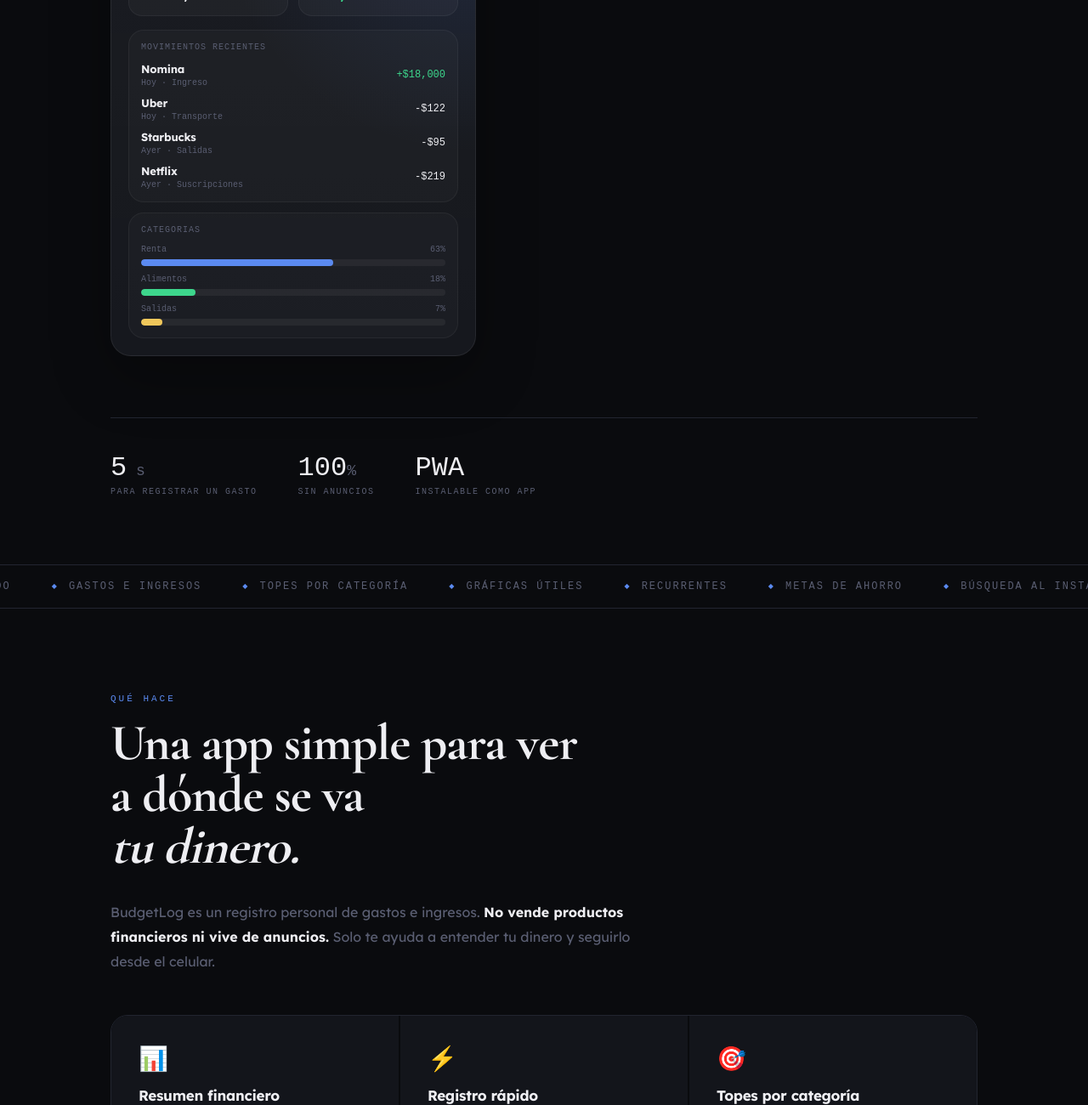
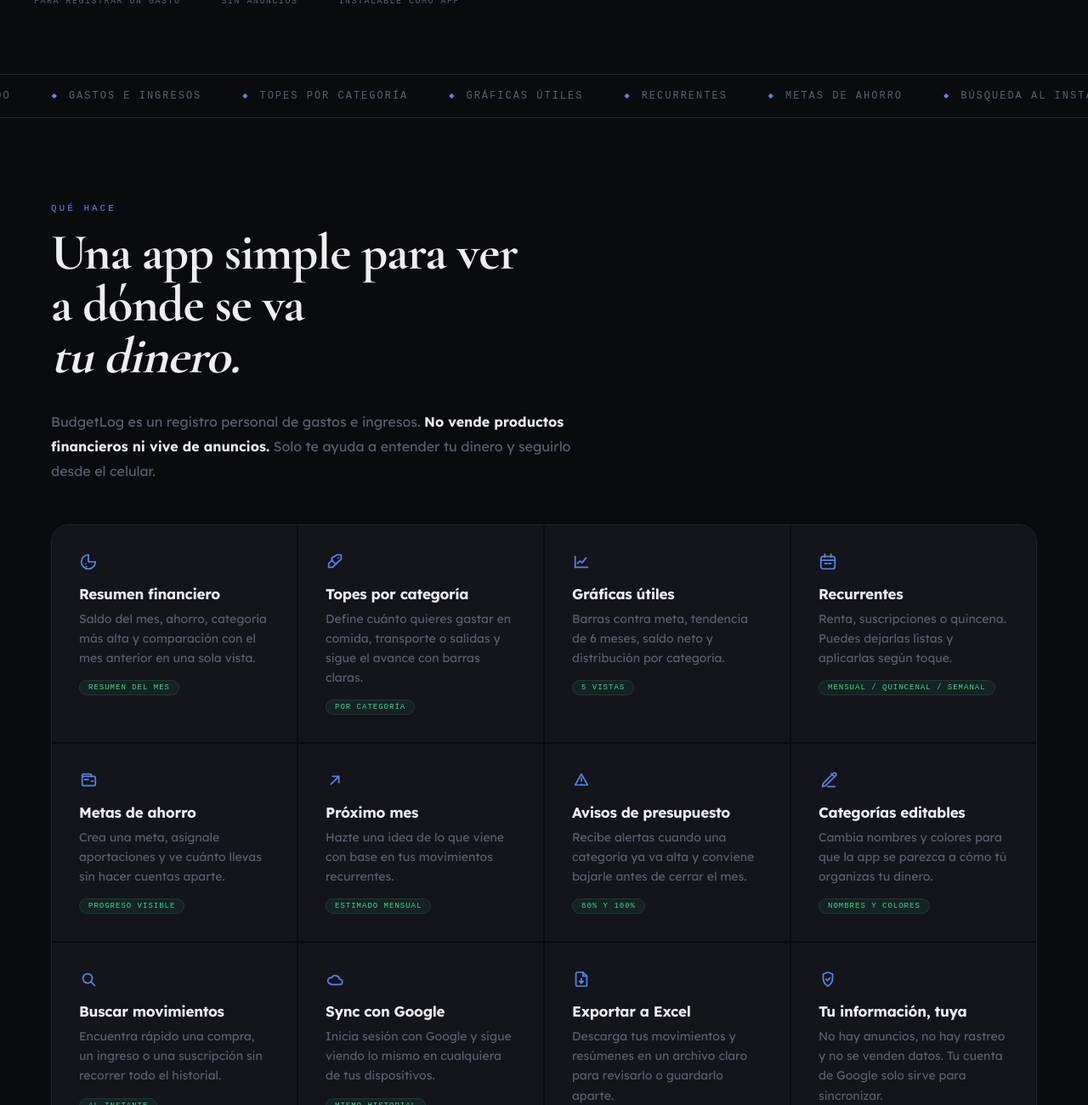
Before and after one commit to ExtremelyPowerfulCapybara/Budget-Tracker, a plain HTML site: page landing.html in a window 1280 px wide. Shown: the part 840-2140 px from the top of the page at 85% size. Drawn offline with nearby package versions, Linux system fonts and the light colour scheme; a web font is replaced by a local one.

Commit message:
Icons/UX

```diff
--- a/landing.html
+++ b/landing.html
@@ -101,10 +101,12 @@ nav {
   flex-direction: column;
   justify-content: center;
   padding: 120px 40px 80px;
-  max-width: 1100px;
+  max-width: 1280px;
   margin: 0 auto;
   z-index: 1;
 }
+.hero-copy { min-width: 0; }
+.hero-side { min-width: 0; }
 
 .hero-eyebrow {
   font-family: var(--font-mono);
@@ -159,7 +161,8 @@ nav {
 
 .hero-preview {
   margin-top: 34px;
-  max-width: 430px;
+  width: 100%;
+  max-width: 500px;
   opacity: 0;
   animation: fadeUp 0.85s ease 0.58s forwards;
 }
@@ -170,7 +173,7 @@ nav {
     var(--surface);
   border: 1px solid rgba(255,255,255,0.07);
   border-radius: 24px;
-  box-shadow: 0 24px 70px rgba(0,0,0,0.28);
+  box-shadow: 0 20px 56px rgba(0,0,0,0.24);
   overflow: hidden;
 }
 .preview-shell::before {
@@ -402,7 +405,7 @@ nav {
 .section {
   position: relative;
   z-index: 1;
-  max-width: 1100px;
+  max-width: 1240px;
   margin: 0 auto;
   padding: 100px 40px;
 }
@@ -443,12 +446,12 @@ nav {
 .feature-card {
   background: var(--surface);
   padding: 32px;
-  transition: background 0.2s;
+  transition: background .2s ease, transform .2s ease, box-shadow .2s ease;
   position: relative;
 }
-.feature-card:hover { background: var(--surface2); }
-.feature-icon { font-size: 28px; margin-bottom: 16px; display: block; }
-.feature-name { font-size: 17px; font-weight: 800; margin-bottom: 8px; letter-spacing: -0.3px; }
+.feature-card:hover { background: var(--surface2); transform: translateY(-4px); box-shadow: 0 18px 40px rgba(0,0,0,0.22); }
+.feature-icon { margin-bottom: 16px; display: block; color: var(--accent); opacity: 0.95; line-height: 0; }
+.feature-icon svg { width: 22px; height: 22px; display: block; stroke: currentColor; fill: none; stroke-width: 1.9; stroke-linecap: round; stroke-linejoin: round; }
 .feature-name { font-family: var(--font-ui); font-size: 17px; font-weight: 700; margin-bottom: 8px; letter-spacing: -0.3px; }
 .feature-desc { font-family: var(--font-ui); font-size: 14px; color: var(--muted); line-height: 1.65; }
 .feature-tag {
@@ -473,7 +476,7 @@ nav {
   border-bottom: 1px solid var(--border);
 }
 .install-inner {
-  max-width: 1100px;
+  max-width: 1240px;
   margin: 0 auto;
   padding: 100px 40px;
 }
@@ -533,7 +536,7 @@ nav {
 
 .privacy-strip {
   position: relative; z-index: 1;
-  max-width: 1100px;
+  max-width: 1240px;
   margin: 0 auto;
   padding: 60px 40px;
   display: flex;
@@ -546,7 +549,7 @@ nav {
 
 .cta-section {
   position: relative; z-index: 1;
-  max-width: 1100px;
+  max-width: 1240px;
   margin: 0 auto;
   padding: 60px 40px 120px;
   text-align: center;
@@ -594,7 +597,7 @@ footer {
   position: relative; z-index: 1;
   border-top: 1px solid var(--border);
   padding: 32px 40px;
-  max-width: 1100px;
+  max-width: 1240px;
   margin: 0 auto;
   display: flex;
   justify-content: space-between;
@@ -612,6 +615,18 @@ footer {
 }
 .reveal { opacity: 0; transform: translateY(30px); transition: opacity 0.7s ease, transform 0.7s ease; }
 .reveal.visible { opacity: 1; transform: translateY(0); }
+
+@media (min-width: 960px) {
+  .hero {
+    display: grid;
+    grid-template-columns: minmax(0, 1.05fr) minmax(420px, 500px);
+    gap: 64px;
+    align-items: center;
+  }
+  .hero-preview {
+    margin-top: 0;
+  }
+}
 
 @media (max-width: 600px) {
   nav { padding: 16px 20px; }
@@ -640,6 +655,7 @@ footer {
 </nav>
 
 <section class="hero">
+  <div class="hero-copy">
   <div class="hero-eyebrow">Registro personal de gastos e ingresos</div>
   <h1 class="hero-title">
     Entiende<br>
@@ -647,7 +663,7 @@ footer {
     <span class="line2">se va tu dinero.</span>
   </h1>
   <p class="hero-sub">
-    Registra gastos en segundos, revisa cómo se mueve tu mes y guarda tu historial en una app instalable. <strong>Sin anuncios, sin rastreo y con sync por Google.</strong>
+    Registra gastos en segundos, entiende cómo se mueve tu mes y guarda tu historial en una app instalable. <strong>Sin anuncios, sin rastreo y con sync por Google.</strong>
   </p>
   <div class="hero-actions">
     <a class="btn-primary" href="/app.html">
@@ -658,6 +674,22 @@ footer {
       <span>¿Cómo instalar?</span>
     </a>
   </div>
+  <div class="hero-stats">
+    <div>
+      <div class="stat-num">5<span class="unit"> s</span></div>
+      <div class="stat-label">para registrar un gasto</div>
+    </div>
+    <div>
+      <div class="stat-num">100<span class="unit">%</span></div>
+      <div class="stat-label">sin anuncios</div>
+    </div>
+    <div>
+      <div class="stat-num">PWA</div>
+      <div class="stat-label">instalable como app</div>
+    </div>
+  </div>
+  </div>
+  <div class="hero-side">
   <div class="hero-preview" data-hero-preview aria-label="Vista previa de BudgetLog">
     <div class="preview-shell">
       <div class="preview-inner">
@@ -681,7 +713,7 @@ footer {
             <div class="preview-transactions" id="previewTransactions">
               <div class="preview-transaction">
                 <div class="preview-transaction-left">
-                  <div class="preview-transaction-name">Nomina</div>
+                  <div class="preview-transaction-name">Nómina</div>
                   <div class="preview-transaction-meta">Hoy · Ingreso</div>
                 </div>
                 <div class="preview-transaction-amount income">+$18,000</div>
@@ -703,14 +735,14 @@ footer {
               <div class="preview-transaction">
                 <div class="preview-transaction-left">
                   <div class="preview-transaction-name">Ahorro</div>
-                  <div class="preview-transaction-meta">Hace 2 dias · Meta</div>
+                    <div class="preview-transaction-meta">Hace 2 días · Meta</div>
                 </div>
                 <div class="preview-transaction-amount income">+$1,200</div>
               </div>
             </div>
           </div>
           <div class="preview-panel">
-            <div class="preview-panel-title">Categorias</div>
+            <div class="preview-panel-title">Categorías</div>
             <div class="preview-bars">
               <div>
                 <div class="preview-bar-head"><span id="previewBarLabel1">Renta</span><span id="previewBarValue1">60%</span></div>
@@ -730,19 +762,6 @@ footer {
       </div>
     </div>
   </div>
-  <div class="hero-stats">
-    <div>
-      <div class="stat-num">5<span class="unit"> s</span></div>
-      <div class="stat-label">para registrar un gasto</div>
-    </div>
-    <div>
-      <div class="stat-num">100<span class="unit">%</span></div>
-      <div class="stat-label">sin anuncios</div>
-    </div>
-    <div>
-      <div class="stat-num">PWA</div>
-      <div class="stat-label">instalable como app</div>
-    </div>
   </div>
 </section>
 
@@ -783,85 +802,73 @@ footer {
   <p class="section-intro reveal">BudgetLog es un registro personal de gastos e ingresos. <strong>No vende productos financieros ni vive de anuncios.</strong> Solo te ayuda a entender tu dinero y seguirlo desde el celular.</p>
   <div class="features-grid reveal">
     <div class="feature-card">
-      <span class="feature-icon">📊</span>
+      <span class="feature-icon" aria-hidden="true"><svg viewBox="0 0 24 24"><path d="M12 3a9 9 0 1 0 9 9"/><path d="M12 3v9h9"/><path d="M8.5 14.5h.01"/><path d="M9.5 18h.01"/></svg></span>
       <div class="feature-name">Resumen financiero</div>
       <div class="feature-desc">Saldo del mes, ahorro, categoría más alta y comparación con el mes anterior en una sola vista.</div>
       <span class="feature-tag">resumen del mes</span>
     </div>
     <div class="feature-card">
-      <span class="feature-icon">⚡</span>
-      <div class="feature-name">Registro rápido</div>
-      <div class="feature-desc">Anota un gasto o ingreso en segundos: categoría, monto, descripción y listo.</div>
-      <span class="feature-tag">menos de 5 s</span>
-    </div>
-    <div class="feature-card">
-      <span class="feature-icon">🎯</span>
+      <span class="feature-icon" aria-hidden="true"><svg viewBox="0 0 24 24"><path d="m8 7 6.5-4H20v5.5L13 15l-5-5V7Z"/><path d="M13 15 9 19H4v-5l5-4"/><path d="M16 7h.01"/></svg></span>
       <div class="feature-name">Topes por categoría</div>
       <div class="feature-desc">Define cuánto quieres gastar en comida, transporte o salidas y sigue el avance con barras claras.</div>
       <span class="feature-tag">por categoría</span>
     </div>
     <div class="feature-card">
-      <span class="feature-icon">📈</span>
+      <span class="feature-icon" aria-hidden="true"><svg viewBox="0 0 24 24"><path d="M4 19V5"/><path d="M4 19h16"/><path d="m7 14 3-3 3 2 5-6"/></svg></span>
       <div class="feature-name">Gráficas útiles</div>
       <div class="feature-desc">Barras contra meta, tendencia de 6 meses, saldo neto y distribución por categoría.</div>
       <span class="feature-tag">5 vistas</span>
     </div>
     <div class="feature-card">
-      <span class="feature-icon">🔁</span>
+      <span class="feature-icon" aria-hidden="true"><svg viewBox="0 0 24 24"><path d="M8 2v4"/><path d="M16 2v4"/><rect x="3" y="5" width="18" height="16" rx="3"/><path d="M3 10h18"/><path d="M8 14h3"/><path d="M13 14h3"/></svg></span>
       <div class="feature-name">Recurrentes</div>
       <div class="feature-desc">Renta, suscripciones o quincena. Puedes dejarlas listas y aplicarlas según toque.</div>
       <span class="feature-tag">mensual / quincenal / semanal</span>
     </div>
     <div class="feature-card">
-      <span class="feature-icon">🏦</span>
+      <span class="feature-icon" aria-hidden="true"><svg viewBox="0 0 24 24"><path d="M19 7H6a2 2 0 0 0-2 2v8a2 2 0 0 0 2 2h13a2 2 0 0 0 2-2V9a2 2 0 0 0-2-2Z"/><path d="M16 7V6a2 2 0 0 0-2-2H6a2 2 0 0 0-2 2v1"/><path d="M18 13h-2"/><path d="M7 11h5"/></svg></span>
       <div class="feature-name">Metas de ahorro</div>
       <div class="feature-desc">Crea una meta, asígnale aportaciones y ve cuánto llevas sin hacer cuentas aparte.</div>
       <span class="feature-tag">progreso visible</span>
     </div>
     <div class="feature-card">
-      <span class="feature-icon">🔮</span>
+      <span class="feature-icon" aria-hidden="true"><svg viewBox="0 0 24 24"><path d="m7 17 10-10"/><path d="M9 7h8v8"/></svg></span>
       <div class="feature-name">Próximo mes</div>
       <div class="feature-desc">Hazte una idea de lo que viene con base en tus movimientos recurrentes.</div>
       <span class="feature-tag">estimado mensual</span>
     </div>
     <div class="feature-card">
-      <span class="feature-icon">🔔</span>
+      <span class="feature-icon" aria-hidden="true"><svg viewBox="0 0 24 24"><path d="m12 4 8 14H4l8-14Z"/><path d="M12 9v4"/><path d="M12 17h.01"/></svg></span>
       <div class="feature-name">Avisos de presupuesto</div>
       <div class="feature-desc">Recibe alertas cuando una categoría ya va alta y conviene bajarle antes de cerrar el mes.</div>
       <span class="feature-tag">80% y 100%</span>
     </div>
     <div class="feature-card">
-      <span class="feature-icon">🎨</span>
+      <span class="feature-icon" aria-hidden="true"><svg viewBox="0 0 24 24"><path d="M12 20h9"/><path d="m16.5 3.5 4 4"/><path d="M19 3a2.1 2.1 0 0 1 3 3L9 19l-4 1 1-4L19 3Z"/></svg></span>
       <div class="feature-name">Categorías editables</div>
       <div class="feature-desc">Cambia nombres y colores para que la app se parezca a cómo tú organizas tu dinero.</div>
       <span class="feature-tag">nombres y colores</span>
     </div>
     <div class="feature-card">
-      <span class="feature-icon">🔍</span>
+      <span class="feature-icon" aria-hidden="true"><svg viewBox="0 0 24 24"><circle cx="11" cy="11" r="6"/><path d="m20 20-4.2-4.2"/></svg></span>
       <div class="feature-name">Buscar movimientos</div>
       <div class="feature-desc">Encuentra rápido una compra, un ingreso o una suscripción sin recorrer todo el historial.</div>
       <span class="feature-tag">al instante</span>
     </div>
     <div class="feature-card">
-      <span class="feature-icon">☀️</span>
-      <div class="feature-name">Modo claro y oscuro</div>
-      <div class="feature-desc">Usa el tema que te sea más cómodo. La app recuerda tu preferencia.</div>
-      <span class="feature-tag">tu preferencia</span>
-    </div>
-    <div class="feature-card">
-      <span class="feature-icon">☁️</span>
+      <span class="feature-icon" aria-hidden="true"><svg viewBox="0 0 24 24"><path d="M7 18a4 4 0 1 1 .8-7.9A5.5 5.5 0 0 1 18 12a3.5 3.5 0 1 1 0 7H7Z"/></svg></span>
       <div class="feature-name">Sync con Google</div>
       <div class="feature-desc">Inicia sesión con Google y sigue viendo lo mismo en cualquiera de tus dispositivos.</div>
       <span class="feature-tag">mismo historial</span>
     </div>
     <div class="feature-card">
-      <span class="feature-icon">📥</span>
+      <span class="feature-icon" aria-hidden="true"><svg viewBox="0 0 24 24"><path d="M14 3H7a2 2 0 0 0-2 2v14a2 2 0 0 0 2 2h10a2 2 0 0 0 2-2V8Z"/><path d="M14 3v5h5"/><path d="M12 11v6"/><path d="m9.5 14.5 2.5 2.5 2.5-2.5"/></svg></span>
       <div class="feature-name">Exportar a Excel</div>
       <div class="feature-desc">Descarga tus movimientos y resúmenes en un archivo claro para revisarlo o guardarlo aparte.</div>
       <span class="feature-tag">4 hojas</span>
     </div>
     <div class="feature-card">
-      <span class="feature-icon">🔒</span>
+      <span class="feature-icon" aria-hidden="true"><svg viewBox="0 0 24 24"><path d="M12 3 6 5.5v5.8c0 4 2.5 7.7 6 9.7 3.5-2 6-5.7 6-9.7V5.5L12 3Z"/><path d="m9.5 12 1.7 1.7 3.3-3.3"/></svg></span>
       <div class="feature-name">Tu información, tuya</div>
       <div class="feature-desc">No hay anuncios, no hay rastreo y no se venden datos. Tu cuenta de Google solo sirve para sincronizar.</div>
       <span class="feature-tag">sin rastreo</span>
@@ -1007,10 +1014,10 @@ const heroPreviewStates = [
     spent: '$12,480',
     saved: '$4,200',
     transactions: [
-      { name: 'Nomina', meta: 'Hoy · Ingreso', amount: '+$18,000', type: 'income' },
+      { name: 'Nómina', meta: 'Hoy · Ingreso', amount: '+$18,000', type: 'income' },
       { name: 'Renta', meta: 'Ayer · Servicios', amount: '-$7,500', type: 'expense' },
       { name: 'Supermercado', meta: 'Ayer · Alimentos', amount: '-$1,280', type: 'expense' },
-      { name: 'Ahorro', meta: 'Hace 2 dias · Meta', amount: '+$1,200', type: 'income' }
+      { name: 'Ahorro', meta: 'Hace 2 días · Meta', amount: '+$1,200', type: 'income' }
     ],
     bars: [
       { label: 'Renta', value: '60%', width: '60%', color: '#5b8af0' },
@@ -1023,7 +1030,7 @@ const heroPreviewStates = [
     spent: '$11,920',
     saved: '$4,860',
     transactions: [
-      { name: 'Nomina', meta: 'Hoy · Ingreso', amount: '+$18,000', type: 'income' },
+      { name: 'Nómina', meta: 'Hoy · Ingreso', amount: '+$18,000', type: 'income' },
       { name: 'Uber', meta: 'Hoy · Transporte', amount: '-$122', type: 'expense' },
       { name: 'Starbucks', meta: 'Ayer · Salidas', amount: '-$95', type: 'expense' },
       { name: 'Netflix', meta: 'Ayer · Suscripciones', amount: '-$219', type: 'expense' }
@@ -1039,15 +1046,31 @@ const heroPreviewStates = [
     spent: '$10,740',
     saved: '$5,400',
     transactions: [
-      { name: 'Nomina', meta: 'Hoy · Ingreso', amount: '+$18,000', type: 'income' },
+      { name: 'Nómina', meta: 'Hoy · Ingreso', amount: '+$18,000', type: 'income' },
       { name: 'Supermercado', meta: 'Hoy · Alimentos', amount: '-$980', type: 'expense' },
       { name: 'Ahorro', meta: 'Ayer · Meta', amount: '+$1,600', type: 'income' },
-      { name: 'Internet', meta: 'Hace 2 dias · Servicios', amount: '-$649', type: 'expense' }
+      { name: 'Internet', meta: 'Hace 2 días · Servicios', amount: '-$649', type: 'expense' }
     ],
     bars: [
       { label: 'Renta', value: '70%', width: '70%', color: '#5b8af0' },
       { label: 'Alimentos', value: '14%', width: '14%', color: '#3dd68c' },
       { label: 'Servicios', value: '9%', width: '9%', color: '#f0c75b' }
+    ]
+  },
+  {
+    month: 'Junio 2026',
+    spent: '$15,980',
+    saved: '$2,150',
+    transactions: [
+      { name: 'Nómina', meta: 'Hoy · Ingreso', amount: '+$18,000', type: 'income' },
+      { name: 'Renta', meta: 'Hoy · Servicios', amount: '-$7,500', type: 'expense' },
+      { name: 'Supermercado', meta: 'Ayer · Alimentos', amount: '-$2,240', type: 'expense' },
+      { name: 'Uber', meta: 'Hace 2 días · Transporte', amount: '-$486', type: 'expense' }
+    ],
+    bars: [
+      { label: 'Renta', value: '54%', width: '54%', color: '#5b8af0' },
+      { label: 'Alimentos', value: '31%', width: '31%', color: '#f08a5b' },
+      { label: 'Transporte', value: '6%', width: '6%', color: '#55d6ff' }
     ]
   }
 ];
```
